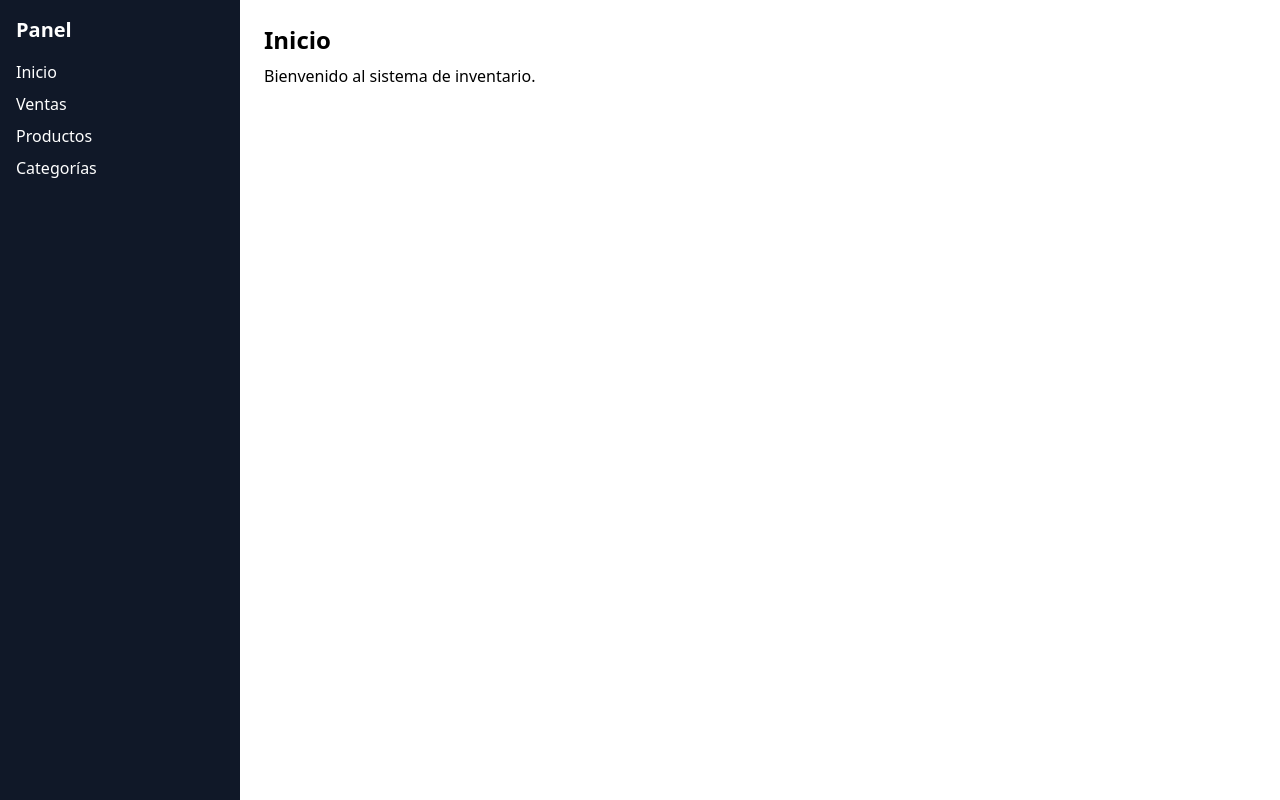
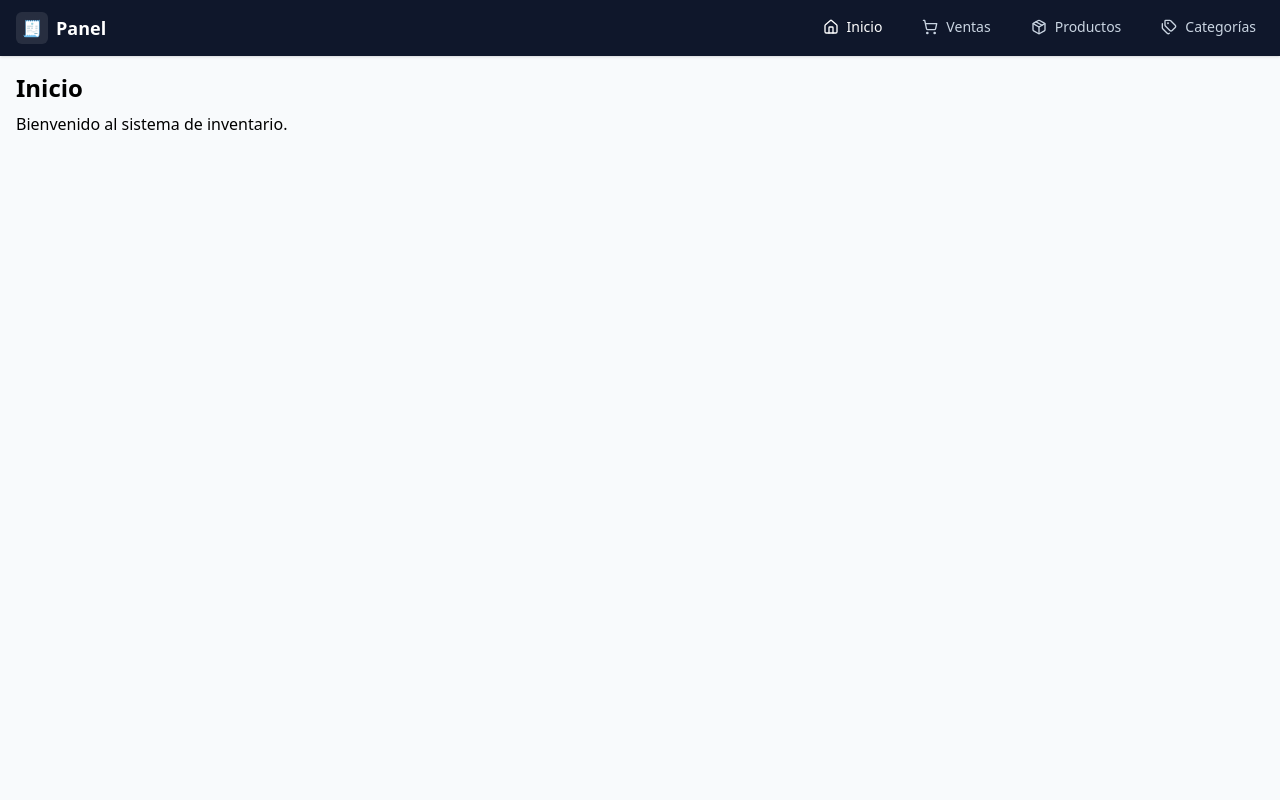
Before and after one commit to ValenJ7/Sistema-de-inventario, a React (Vite) app in the folder frontend/: page / in a window 1280 px wide. Built offline with nearby package versions, Linux system fonts and the light colour scheme.

Commit message:
feat: AdminLayout con barra superior responsive

```diff
--- a/frontend/src/layouts/AdminLayout.jsx
+++ b/frontend/src/layouts/AdminLayout.jsx
@@ -1,23 +1,97 @@
-// ----------------------------------------------
-// 🧱 MainLayout.jsx
-// 🎯 Layout con sidebar + Outlet para rutas
-// ----------------------------------------------
-import { NavLink, Outlet } from 'react-router-dom';
+// src/layouts/AdminLayout.jsx
+import { useState } from "react";
+import { NavLink, Outlet } from "react-router-dom";
+import { Menu, Home, ShoppingCart, Package, Tags } from "lucide-react";
+
+const linkBase =
+  "px-2 py-1 text-sm font-medium transition-colors hover:opacity-90";
+const linkClasses = ({ isActive }) =>
+  `${linkBase} ${isActive ? "text-white" : "text-slate-300"}`;
 
 export default function AdminLayout() {
+  const [open, setOpen] = useState(false);
+
   return (
-    <div className="min-h-screen flex">
-      <aside className="w-60 bg-gray-900 text-white p-4 space-y-3">
-        <h2 className="text-xl font-bold mb-4">Panel</h2>
-        <nav className="space-y-2">
-          <NavLink to="/" className="block hover:underline">Inicio</NavLink>
-          <NavLink to="/ventas" className="block hover:underline">Ventas</NavLink>
-          <NavLink to="/inventario" className="block hover:underline">Productos</NavLink>
-          <NavLink to="/categorias" className="block hover:underline">Categorías</NavLink>
-        </nav>
-      </aside>
-      <main className="flex-1 p-6">
-        <Outlet />
+    <div className="min-h-screen flex flex-col bg-slate-50">
+      {/* Top bar */}
+      <header className="sticky top-0 z-50 bg-slate-900 text-white shadow">
+        <div className="mx-auto max-w-7xl h-14 px-4 flex items-center justify-between">
+          {/* Brand */}
+          <div className="flex items-center gap-2">
+            <div className="h-8 w-8 grid place-items-center rounded-md bg-white/10">
+              🧾
+            </div>
+            <span className="text-lg font-semibold">Panel</span>
+          </div>
+
+          {/* Desktop nav */}
+          <nav className="hidden md:flex items-center gap-6">
+            <NavLink to="/" end className={linkClasses}>
+              <span className="inline-flex items-center gap-2">
+                <Home size={16} /> Inicio
+              </span>
+            </NavLink>
+            <NavLink to="/ventas" className={linkClasses}>
+              <span className="inline-flex items-center gap-2">
+                <ShoppingCart size={16} /> Ventas
+              </span>
+            </NavLink>
+            <NavLink to="/inventario" className={linkClasses}>
+              <span className="inline-flex items-center gap-2">
+                <Package size={16} /> Productos
+              </span>
+            </NavLink>
+            <NavLink to="/categorias" className={linkClasses}>
+              <span className="inline-flex items-center gap-2">
+                <Tags size={16} /> Categorías
+              </span>
+            </NavLink>
+          </nav>
+
+          {/* Mobile toggle */}
+          <button
+            className="md:hidden p-2 rounded hover:bg-white/10"
+            onClick={() => setOpen((v) => !v)}
+            aria-label="Abrir menú"
+          >
+            <Menu />
+          </button>
+        </div>
+
+        {/* Mobile menu */}
+        {open && (
+          <nav className="md:hidden border-t border-white/10 bg-slate-900/95">
+            <div className="px-4 py-2 flex flex-col gap-2">
+              <NavLink to="/" end className={linkClasses} onClick={() => setOpen(false)}>
+                <span className="inline-flex items-center gap-2">
+                  <Home size={16} /> Inicio
+                </span>
+              </NavLink>
+              <NavLink to="/ventas" className={linkClasses} onClick={() => setOpen(false)}>
+                <span className="inline-flex items-center gap-2">
+                  <ShoppingCart size={16} /> Ventas
+                </span>
+              </NavLink>
+              <NavLink to="/inventario" className={linkClasses} onClick={() => setOpen(false)}>
+                <span className="inline-flex items-center gap-2">
+                  <Package size={16} /> Productos
+                </span>
+              </NavLink>
+              <NavLink to="/categorias" className={linkClasses} onClick={() => setOpen(false)}>
+                <span className="inline-flex items-center gap-2">
+                  <Tags size={16} /> Categorías
+                </span>
+              </NavLink>
+            </div>
+          </nav>
+        )}
+      </header>
+
+      {/* Content */}
+      <main className="flex-1">
+        <div className="mx-auto max-w-7xl p-4">
+          <Outlet />
+        </div>
       </main>
     </div>
   );
```
